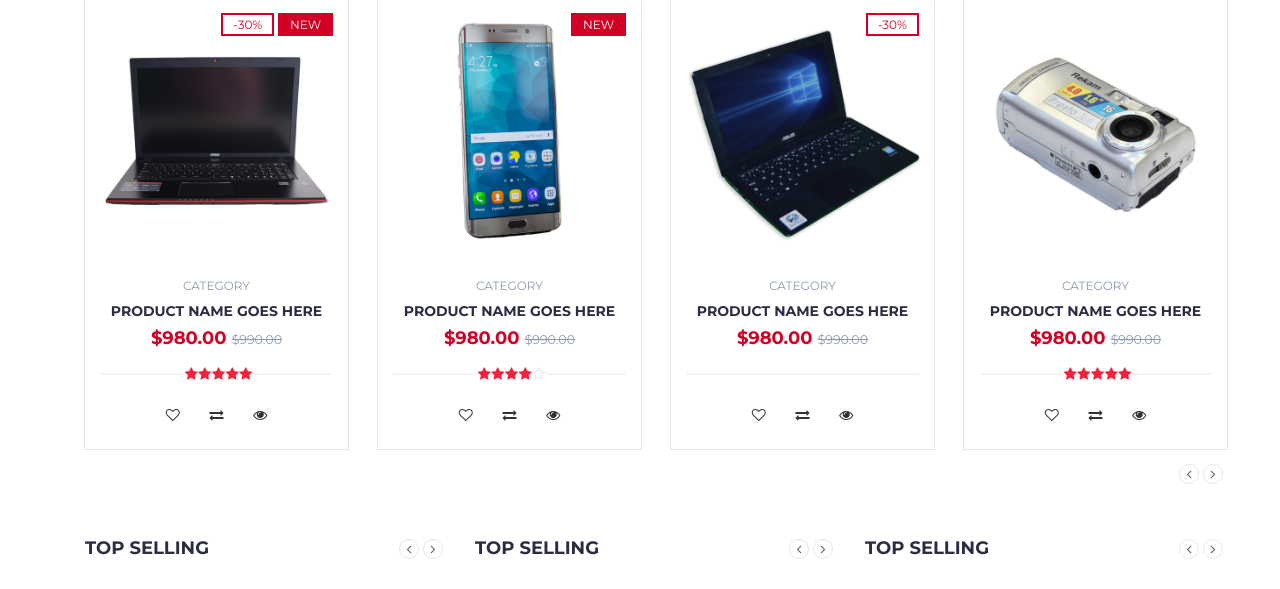
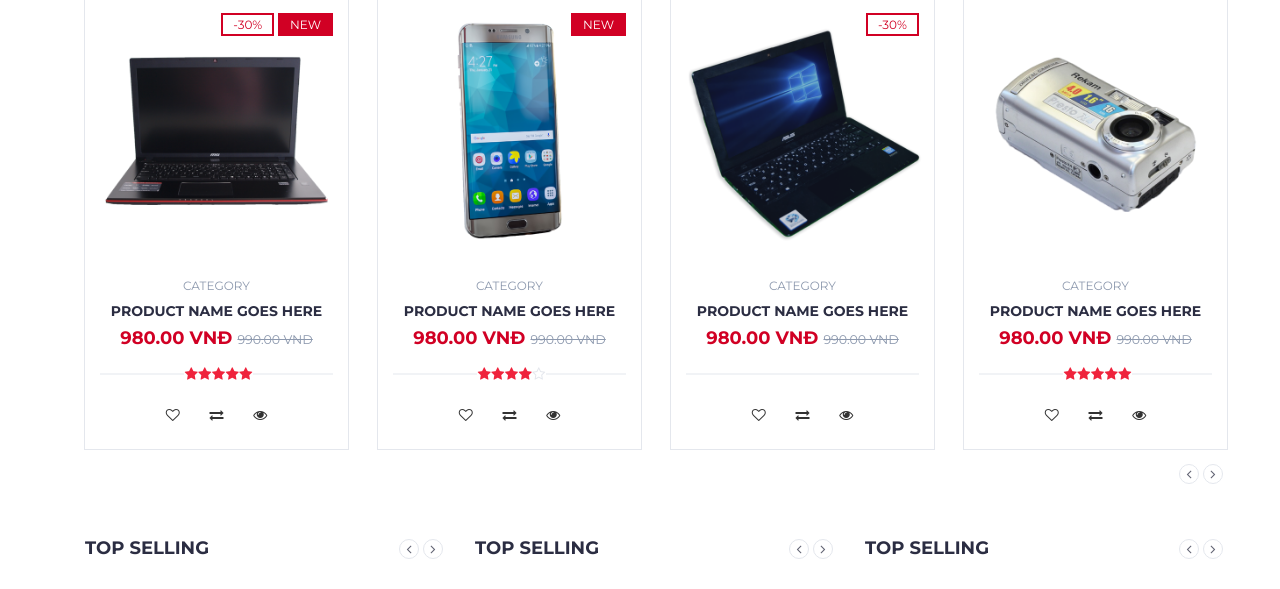
Before and after one commit to nmtoan883/TMDT, a Django app: template core/templates/core/product/list.html in a window 1280 px wide. Shown: the part 1692-2281 px from the top of the page. Run offline with Django 5.2, Linux system fonts and the light colour scheme; the template is opened without the code that fills it: most values are stand-ins (such as "Sample title", 1, 10 or a date in 2020); grey boxes marked "Sample" are stand-in pictures; some libraries are stand-ins or nearby versions.

Commit message:
style(ui): global replace $ with VNĐ suffix in all templates

```diff
--- a/core/templates/core/product/list.html
+++ b/core/templates/core/product/list.html
@@ -241,7 +241,7 @@
 											<div class="product-body">
 												<p class="product-category">Category</p>
 												<h3 class="product-name"><a href="#">product name goes here</a></h3>
-												<h4 class="product-price">$980.00 <del class="product-old-price">$990.00</del></h4>
+												<h4 class="product-price">980.00 VNĐ <del class="product-old-price">990.00 VNĐ</del></h4>
 												<div class="product-rating">
 													<i class="fa fa-star"></i>
 													<i class="fa fa-star"></i>
@@ -272,7 +272,7 @@
 											<div class="product-body">
 												<p class="product-category">Category</p>
 												<h3 class="product-name"><a href="#">product name goes here</a></h3>
-												<h4 class="product-price">$980.00 <del class="product-old-price">$990.00</del></h4>
+												<h4 class="product-price">980.00 VNĐ <del class="product-old-price">990.00 VNĐ</del></h4>
 												<div class="product-rating">
 													<i class="fa fa-star"></i>
 													<i class="fa fa-star"></i>
@@ -303,7 +303,7 @@
 											<div class="product-body">
 												<p class="product-category">Category</p>
 												<h3 class="product-name"><a href="#">product name goes here</a></h3>
-												<h4 class="product-price">$980.00 <del class="product-old-price">$990.00</del></h4>
+												<h4 class="product-price">980.00 VNĐ <del class="product-old-price">990.00 VNĐ</del></h4>
 												<div class="product-rating">
 												</div>
 												<div class="product-btns">
@@ -326,7 +326,7 @@
 											<div class="product-body">
 												<p class="product-category">Category</p>
 												<h3 class="product-name"><a href="#">product name goes here</a></h3>
-												<h4 class="product-price">$980.00 <del class="product-old-price">$990.00</del></h4>
+												<h4 class="product-price">980.00 VNĐ <del class="product-old-price">990.00 VNĐ</del></h4>
 												<div class="product-rating">
 													<i class="fa fa-star"></i>
 													<i class="fa fa-star"></i>
@@ -354,7 +354,7 @@
 											<div class="product-body">
 												<p class="product-category">Category</p>
 												<h3 class="product-name"><a href="#">product name goes here</a></h3>
-												<h4 class="product-price">$980.00 <del class="product-old-price">$990.00</del></h4>
+												<h4 class="product-price">980.00 VNĐ <del class="product-old-price">990.00 VNĐ</del></h4>
 												<div class="product-rating">
 													<i class="fa fa-star"></i>
 													<i class="fa fa-star"></i>
@@ -412,7 +412,7 @@
 									<div class="product-body">
 										<p class="product-category">Category</p>
 										<h3 class="product-name"><a href="#">product name goes here</a></h3>
-										<h4 class="product-price">$980.00 <del class="product-old-price">$990.00</del></h4>
+										<h4 class="product-price">980.00 VNĐ <del class="product-old-price">990.00 VNĐ</del></h4>
 									</div>
 								</div>
 								<!-- /product widget -->
@@ -425,7 +425,7 @@
 									<div class="product-body">
 										<p class="product-category">Category</p>
 										<h3 class="product-name"><a href="#">product name goes here</a></h3>
-										<h4 class="product-price">$980.00 <del class="product-old-price">$990.00</del></h4>
+										<h4 class="product-price">980.00 VNĐ <del class="product-old-price">990.00 VNĐ</del></h4>
 									</div>
 								</div>
 								<!-- /product widget -->
@@ -438,7 +438,7 @@
 									<div class="product-body">
 										<p class="product-category">Category</p>
 										<h3 class="product-name"><a href="#">product name goes here</a></h3>
-										<h4 class="product-price">$980.00 <del class="product-old-price">$990.00</del></h4>
+										<h4 class="product-price">980.00 VNĐ <del class="product-old-price">990.00 VNĐ</del></h4>
 									</div>
 								</div>
 								<!-- product widget -->
@@ -453,7 +453,7 @@
 									<div class="product-body">
 										<p class="product-category">Category</p>
 										<h3 class="product-name"><a href="#">product name goes here</a></h3>
-										<h4 class="product-price">$980.00 <del class="product-old-price">$990.00</del></h4>
+										<h4 class="product-price">980.00 VNĐ <del class="product-old-price">990.00 VNĐ</del></h4>
 									</div>
 								</div>
 								<!-- /product widget -->
@@ -466,7 +466,7 @@
 									<div class="product-body">
 										<p class="product-category">Category</p>
 										<h3 class="product-name"><a href="#">product name goes here</a></h3>
-										<h4 class="product-price">$980.00 <del class="product-old-price">$990.00</del></h4>
+										<h4 class="product-price">980.00 VNĐ <del class="product-old-price">990.00 VNĐ</del></h4>
 									</div>
 								</div>
 								<!-- /product widget -->
@@ -479,7 +479,7 @@
 									<div class="product-body">
 										<p class="product-category">Category</p>
 										<h3 class="product-name"><a href="#">product name goes here</a></h3>
-										<h4 class="product-price">$980.00 <del class="product-old-price">$990.00</del></h4>
+										<h4 class="product-price">980.00 VNĐ <del class="product-old-price">990.00 VNĐ</del></h4>
 									</div>
 								</div>
 								<!-- product widget -->
@@ -505,7 +505,7 @@
 									<div class="product-body">
 										<p class="product-category">Category</p>
 										<h3 class="product-name"><a href="#">product name goes here</a></h3>
-										<h4 class="product-price">$980.00 <del class="product-old-price">$990.00</del></h4>
+										<h4 class="product-price">980.00 VNĐ <del class="product-old-price">990.00 VNĐ</del></h4>
 									</div>
 								</div>
 								<!-- /product widget -->
@@ -518,7 +518,7 @@
 									<div class="product-body">
 										<p class="product-category">Category</p>
 										<h3 class="product-name"><a href="#">product name goes here</a></h3>
-										<h4 class="product-price">$980.00 <del class="product-old-price">$990.00</del></h4>
+										<h4 class="product-price">980.00 VNĐ <del class="product-old-price">990.00 VNĐ</del></h4>
 									</div>
 								</div>
 								<!-- /product widget -->
@@ -531,7 +531,7 @@
 									<div class="product-body">
 										<p class="product-category">Category</p>
 										<h3 class="product-name"><a href="#">product name goes here</a></h3>
-										<h4 class="product-price">$980.00 <del class="product-old-price">$990.00</del></h4>
+										<h4 class="product-price">980.00 VNĐ <del class="product-old-price">990.00 VNĐ</del></h4>
 									</div>
 								</div>
 								<!-- product widget -->
@@ -546,7 +546,7 @@
 									<div class="product-body">
 										<p class="product-category">Category</p>
 										<h3 class="product-name"><a href="#">product name goes here</a></h3>
-										<h4 class="product-price">$980.00 <del class="product-old-price">$990.00</del></h4>
+										<h4 class="product-price">980.00 VNĐ <del class="product-old-price">990.00 VNĐ</del></h4>
 									</div>
 								</div>
 								<!-- /product widget -->
@@ -559,7 +559,7 @@
 									<div class="product-body">
 										<p class="product-category">Category</p>
 										<h3 class="product-name"><a href="#">product name goes here</a></h3>
-										<h4 class="product-price">$980.00 <del class="product-old-price">$990.00</del></h4>
+										<h4 class="product-price">980.00 VNĐ <del class="product-old-price">990.00 VNĐ</del></h4>
 									</div>
 								</div>
 								<!-- /product widget -->
@@ -572,7 +572,7 @@
 									<div class="product-body">
 										<p class="product-category">Category</p>
 										<h3 class="product-name"><a href="#">product name goes here</a></h3>
-										<h4 class="product-price">$980.00 <del class="product-old-price">$990.00</del></h4>
+										<h4 class="product-price">980.00 VNĐ <del class="product-old-price">990.00 VNĐ</del></h4>
 									</div>
 								</div>
 								<!-- product widget -->
@@ -600,7 +600,7 @@
 									<div class="product-body">
 										<p class="product-category">Category</p>
 										<h3 class="product-name"><a href="#">product name goes here</a></h3>
-										<h4 class="product-price">$980.00 <del class="product-old-price">$990.00</del></h4>
+										<h4 class="product-price">980.00 VNĐ <del class="product-old-price">990.00 VNĐ</del></h4>
 									</div>
 								</div>
 								<!-- /product widget -->
@@ -613,7 +613,7 @@
 									<div class="product-body">
 										<p class="product-category">Category</p>
 										<h3 class="product-name"><a href="#">product name goes here</a></h3>
-										<h4 class="product-price">$980.00 <del class="product-old-price">$990.00</del></h4>
+										<h4 class="product-price">980.00 VNĐ <del class="product-old-price">990.00 VNĐ</del></h4>
 									</div>
 								</div>
 								<!-- /product widget -->
@@ -626,7 +626,7 @@
 									<div class="product-body">
 										<p class="product-category">Category</p>
 										<h3 class="product-name"><a href="#">product name goes here</a></h3>
-										<h4 class="product-price">$980.00 <del class="product-old-price">$990.00</del></h4>
+										<h4 class="product-price">980.00 VNĐ <del class="product-old-price">990.00 VNĐ</del></h4>
 									</div>
 								</div>
 								<!-- product widget -->
@@ -641,7 +641,7 @@
 									<div class="product-body">
 										<p class="product-category">Category</p>
 										<h3 class="product-name"><a href="#">product name goes here</a></h3>
-										<h4 class="product-price">$980.00 <del class="product-old-price">$990.00</del></h4>
+										<h4 class="product-price">980.00 VNĐ <del class="product-old-price">990.00 VNĐ</del></h4>
 									</div>
 								</div>
 								<!-- /product widget -->
@@ -654,7 +654,7 @@
 									<div class="product-body">
 										<p class="product-category">Category</p>
 										<h3 class="product-name"><a href="#">product name goes here</a></h3>
-										<h4 class="product-price">$980.00 <del class="product-old-price">$990.00</del></h4>
+										<h4 class="product-price">980.00 VNĐ <del class="product-old-price">990.00 VNĐ</del></h4>
 									</div>
 								</div>
 								<!-- /product widget -->
@@ -667,7 +667,7 @@
 									<div class="product-body">
 										<p class="product-category">Category</p>
 										<h3 class="product-name"><a href="#">product name goes here</a></h3>
-										<h4 class="product-price">$980.00 <del class="product-old-price">$990.00</del></h4>
+										<h4 class="product-price">980.00 VNĐ <del class="product-old-price">990.00 VNĐ</del></h4>
 									</div>
 								</div>
 								<!-- product widget -->
--- a/templates/base.html
+++ b/templates/base.html
@@ -130,7 +130,7 @@
 												</div>
 												<div class="product-body">
 													<h3 class="product-name"><a href="{{ item.product.get_absolute_url }}">{{ item.product.name }}</a></h3>
-													<h4 class="product-price"><span class="qty">{{ item.quantity }}x</span>${{ item.price }}</h4>
+													<h4 class="product-price"><span class="qty">{{ item.quantity }}x</span>{{ item.price }} VNĐ</h4>
 												</div>
 												<form action="{% url 'cart:cart_remove' item.product.id %}" method="post" style="display:inline;">
 													{% csrf_token %}
@@ -145,7 +145,7 @@
 										</div>
 										<div class="cart-summary">
 											<small>{{ cart|length }} Item(s) selected</small>
-											<h5>SUBTOTAL: ${{ cart.get_total_price }}</h5>
+											<h5>SUBTOTAL: {{ cart.get_total_price }} VNĐ</h5>
 										</div>
 										<div class="cart-btns">
 											<a href="{% url 'cart:cart_detail' %}">View Cart</a>
--- a/templates/checkout.html
+++ b/templates/checkout.html
@@ -71,14 +71,14 @@
                             {% for item in cart %}
                             <div class="order-col" style="margin-bottom:10px;">
                                 <div>{{ item.quantity }}x {{ item.product.name }}</div>
-                                <div>${{ item.total_price }}</div>
+                                <div>{{ item.total_price }} VNĐ</div>
                             </div>
                             {% endfor %}
                         </div>
 
                         <div class="order-col">
                             <div><strong>TỔNG TIỀN</strong></div>
-                            <div><strong class="order-total">${{ cart.get_total_price }}</strong></div>
+                            <div><strong class="order-total">{{ cart.get_total_price }} VNĐ</strong></div>
                         </div>
                     </div>
 
```
Also changed, not shown: dev.sqlite3.
